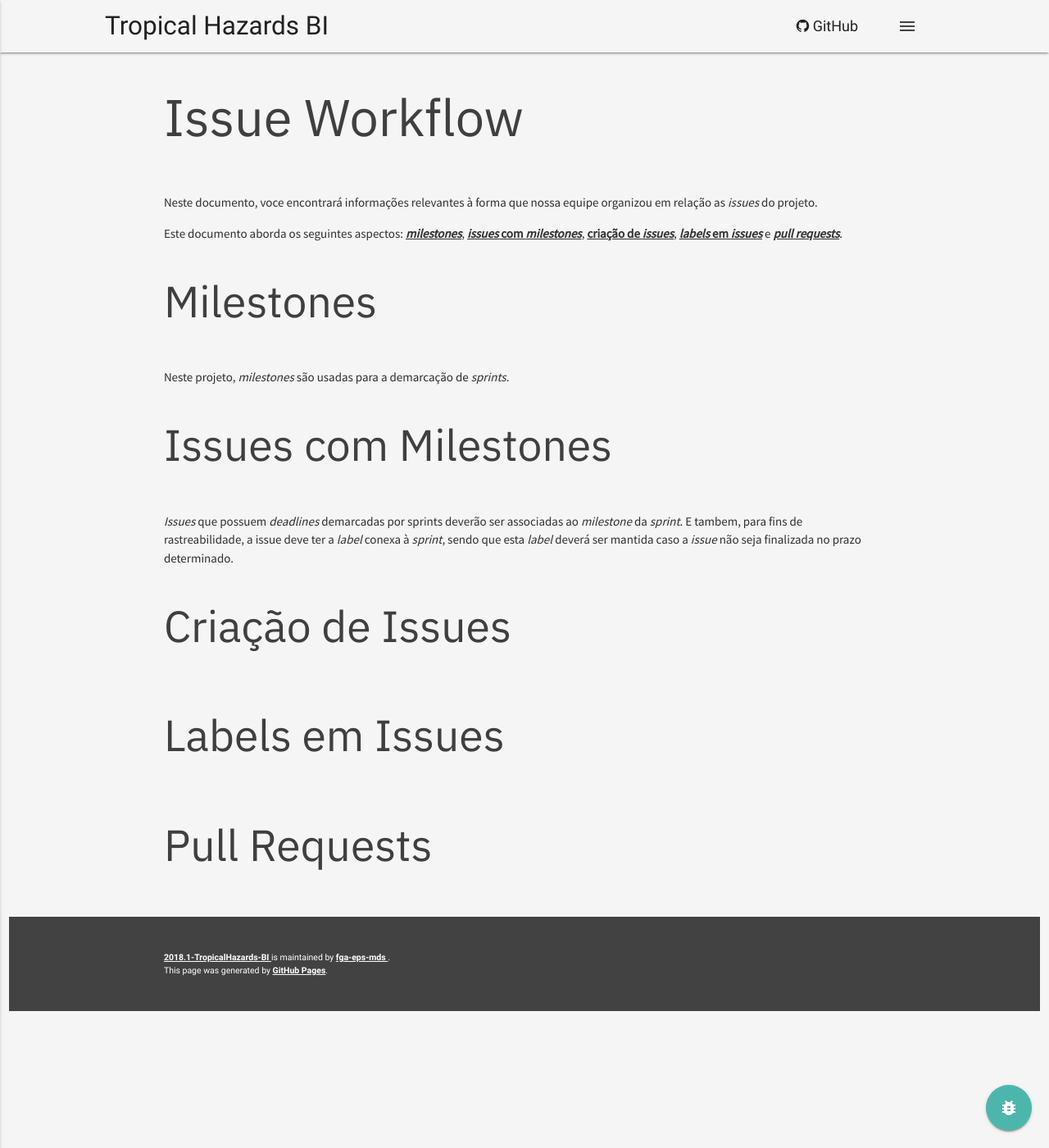
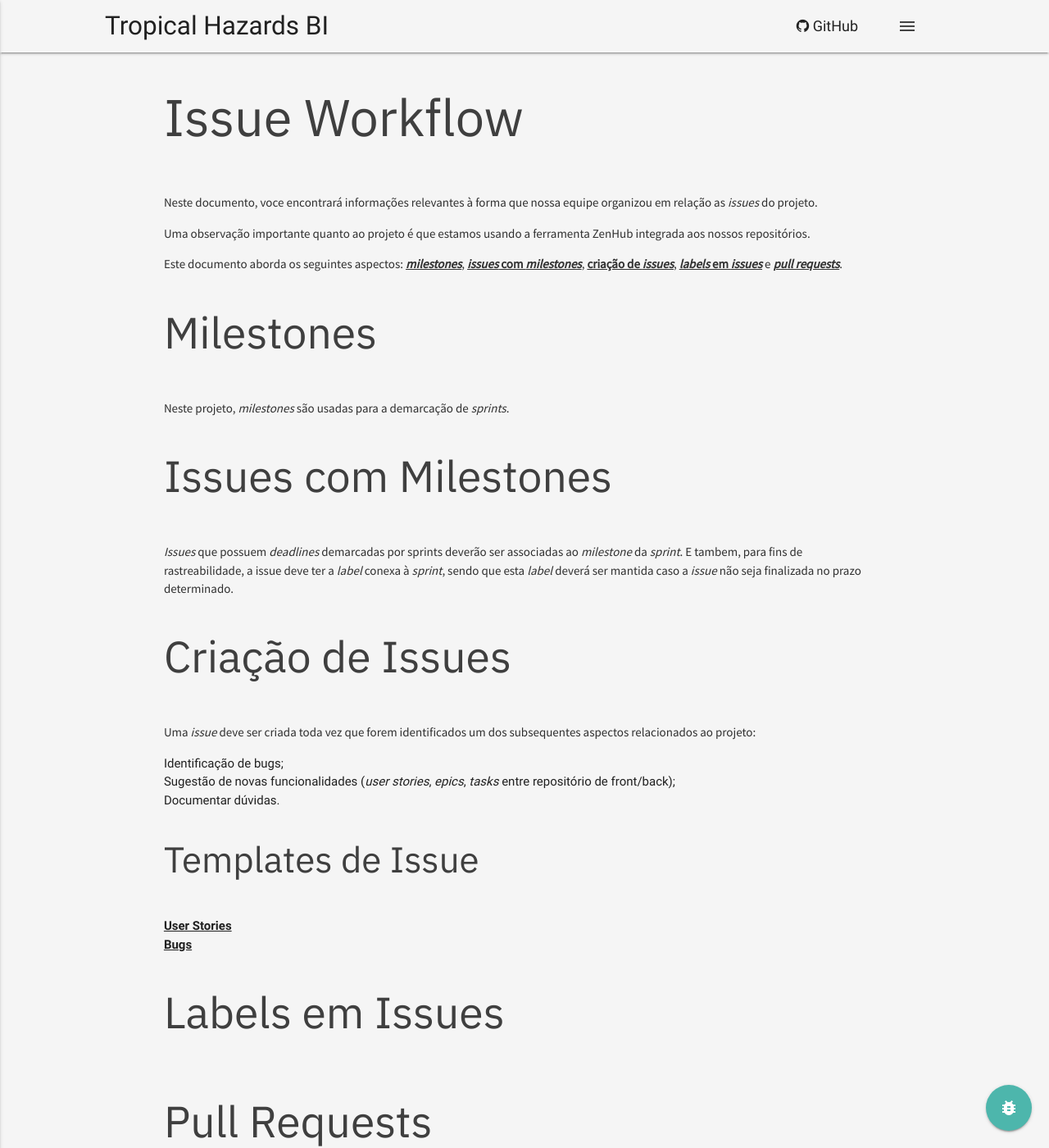
Before and after one commit to fga-eps-mds/2018.1-TropicalHazards-BI, a Jekyll site: the page built from docs/issue_workflow.md, in a window 1280 px wide and 1400 px high. Shown: the whole window at 82% size. Built offline with Jekyll 4.4.1, drawn with Linux system fonts in a browser that asks for light colours; our own code applies the rules of GitHub Pages for plain Markdown files.

Commit message:
[DOC] issue creation section
Co-authored-by: Arthur Assis <arthur120496@gmail.com>

```diff
--- a/docs/issue_workflow.md
+++ b/docs/issue_workflow.md
@@ -1,6 +1,8 @@
 # Issue Workflow
 Neste documento, voce encontrará informações relevantes à forma que nossa equipe
 organizou em relação as _issues_ do projeto.
+
+Uma observação importante quanto ao projeto é que estamos usando a ferramenta ZenHub integrada aos nossos repositórios.
 
 Este documento aborda os seguintes aspectos: [_milestones_](#milestones), [_issues_ com _milestones_](#Issues_com_Milestones), [criação de _issues_](#Criação_de_Issues),
 [_labels_ em _issues_](#Labels_em_Issues) e [_pull requests_](#Pull_Requests).
@@ -14,6 +16,16 @@ associadas ao _milestone_ da _sprint_. E tambem, para fins de rastreabilidade, a
 issue deve ter a _label_ conexa à _sprint_, sendo que esta _label_ deverá ser mantida caso a _issue_ não seja finalizada no prazo determinado.
 
 ## Criação de Issues
+Uma _issue_ deve ser criada toda vez que forem identificados um dos subsequentes aspectos relacionados ao projeto:
+
+- Identificação de bugs;
+- Sugestão de novas funcionalidades (_user stories_, _epics_, _tasks_ entre repositório de front/back);
+- Documentar dúvidas.
+
+### Templates de Issue
+- [User Stories](https://github.com/fga-gpp-mds/2018.1-TropicalHazards-BI/issues/new?template=issue_template.md)
+- [Bugs](https://github.com/fga-gpp-mds/2018.1-TropicalHazards-BI/issues/new?template=bug_report.md)
+
 
 
 ## Labels em Issues
```
